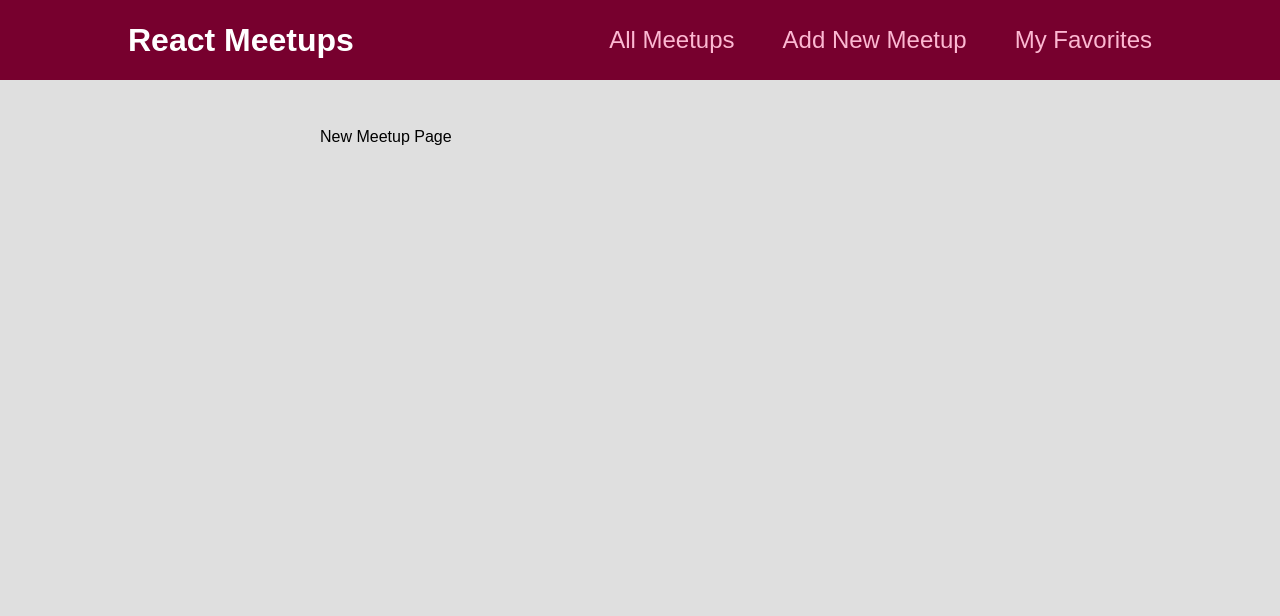
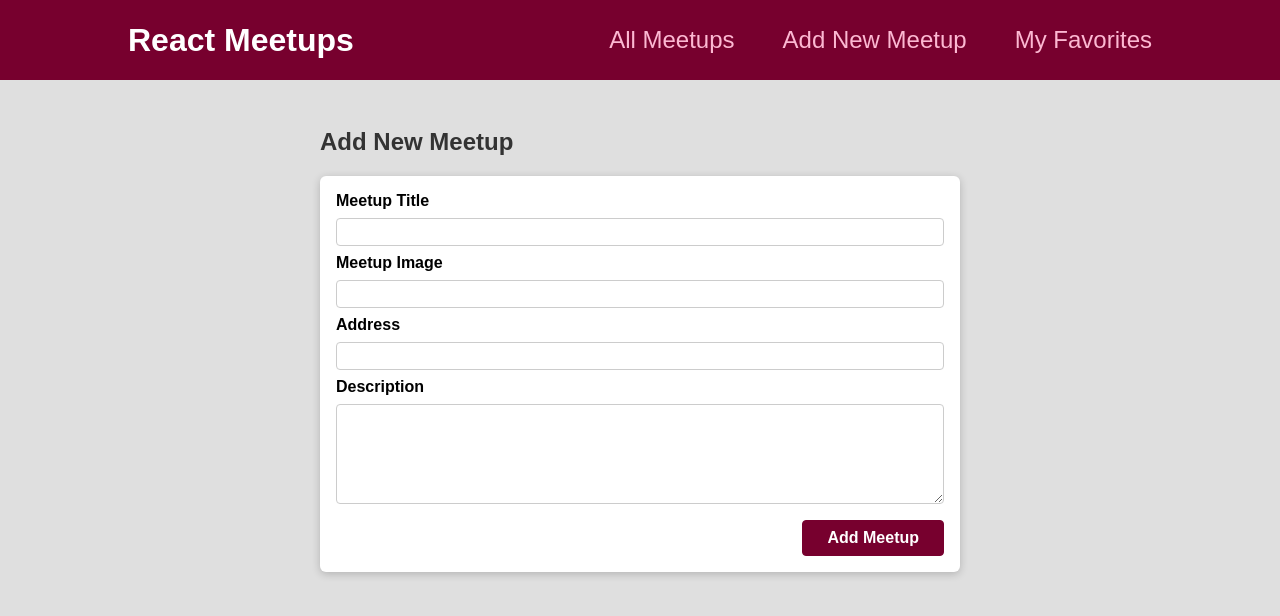
Before and after one commit to indraakkk/NextJs-Course, a React (Create React App) app: page /new-meetup in a window 1280 px wide. Shown: the top 616 px of the page. Built offline with nearby package versions, Linux system fonts and the light colour scheme.

Commit message:
create form template

```diff
--- /dev/null
+++ b/src/components/meetups/NewMeetupForm.js
@@ -0,0 +1,32 @@
+import Card from "../ui/Card";
+import classes from "./NewMeetupForm.module.css";
+
+function NewMeetupForm() {
+  return (
+    <Card>
+      <form className={classes.form}>
+        <div className={classes.control}>
+          <label htmlFor="title">Meetup Title</label>
+          <input type="text" id="title" required />
+        </div>
+        <div className={classes.control}>
+          <label htmlFor="image">Meetup Image</label>
+          <input type="url" id="image" required />
+        </div>
+        <div className={classes.control}>
+          <label htmlFor="address">Address</label>
+          <input type="text" id="address" required />
+        </div>
+        <div className={classes.control}>
+          <label htmlFor="description">Description</label>
+          <textarea id="description" required rows="5"></textarea>
+        </div>
+        <div className={classes.actions}>
+            <button>Add Meetup</button>
+        </div>
+      </form>
+    </Card>
+  );
+}
+
+export default NewMeetupForm;
--- /dev/null
+++ b/src/components/meetups/NewMeetupForm.module.css
@@ -0,0 +1,45 @@
+.form {
+  padding: 1rem;
+}
+
+.control {
+  margin-bottom: 0.5rem;
+}
+
+.control label {
+  display: block;
+  font-weight: bold;
+  margin-bottom: 0.5rem;
+}
+
+.control input,
+.control textarea {
+  display: block;
+  font: inherit;
+  border-radius: 4px;
+  border: 1px solid #ccc;
+  padding: 0.25rem;
+  width: 100%;
+}
+
+.actions {
+  margin-top: 1rem;
+  text-align: right;
+}
+
+.actions button {
+  font: inherit;
+  cursor: pointer;
+  background-color: #77002e;
+  color: white;
+  padding: 0.5rem 1.5rem;
+  border: 1px solid #77002e;
+  border-radius: 4px;
+  font-weight: bold;
+}
+
+.actions button:hover,
+.actions button:active {
+  background-color: #a50e48;
+  border-color: #a50e48;
+}
--- a/src/pages/NewMeetups.js
+++ b/src/pages/NewMeetups.js
@@ -1,5 +1,12 @@
+import NewMeetupForm from "../components/meetups/NewMeetupForm";
+
 function NewMeetupPage() {
-    return <div>New Meetup Page</div>
+  return (
+    <section>
+      <h1>Add New Meetup</h1>
+      <NewMeetupForm />
+    </section>
+  );
 }
 
 export default NewMeetupPage;
```
